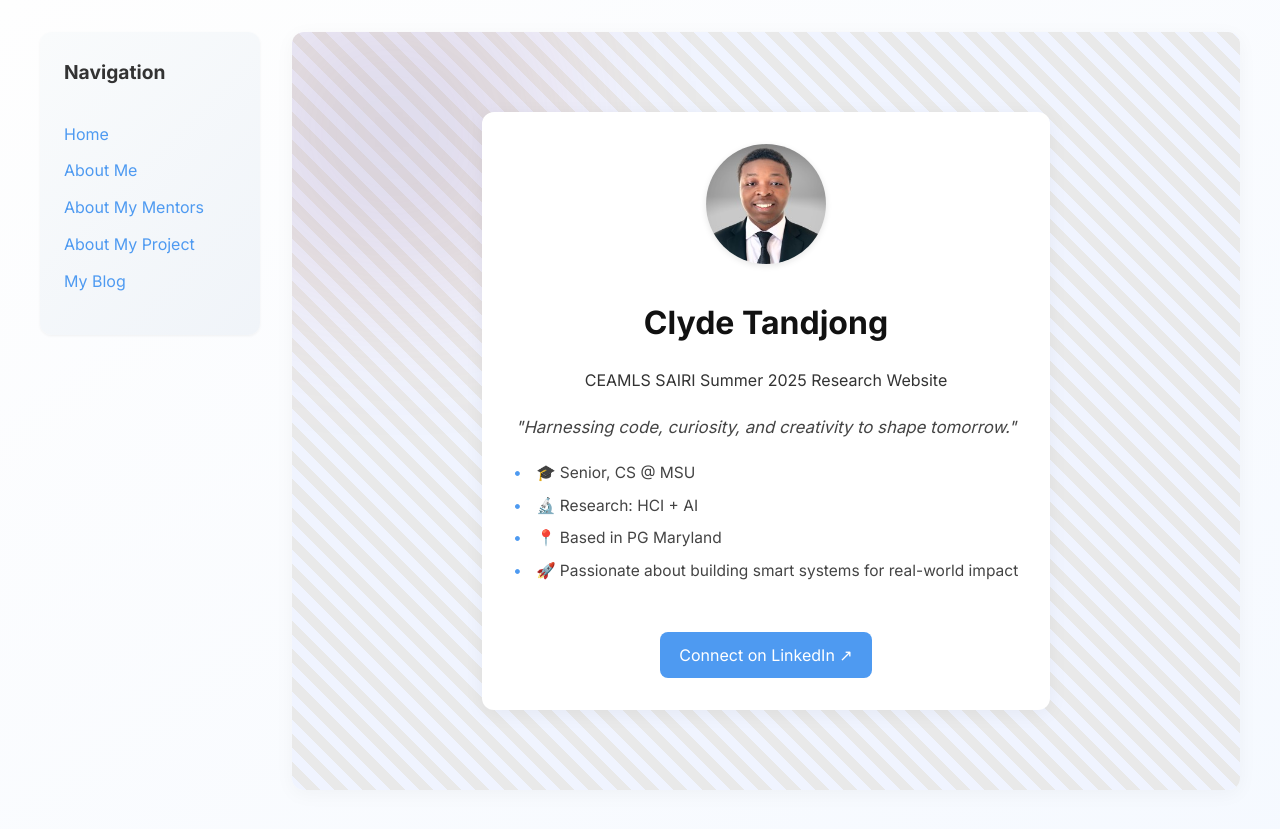
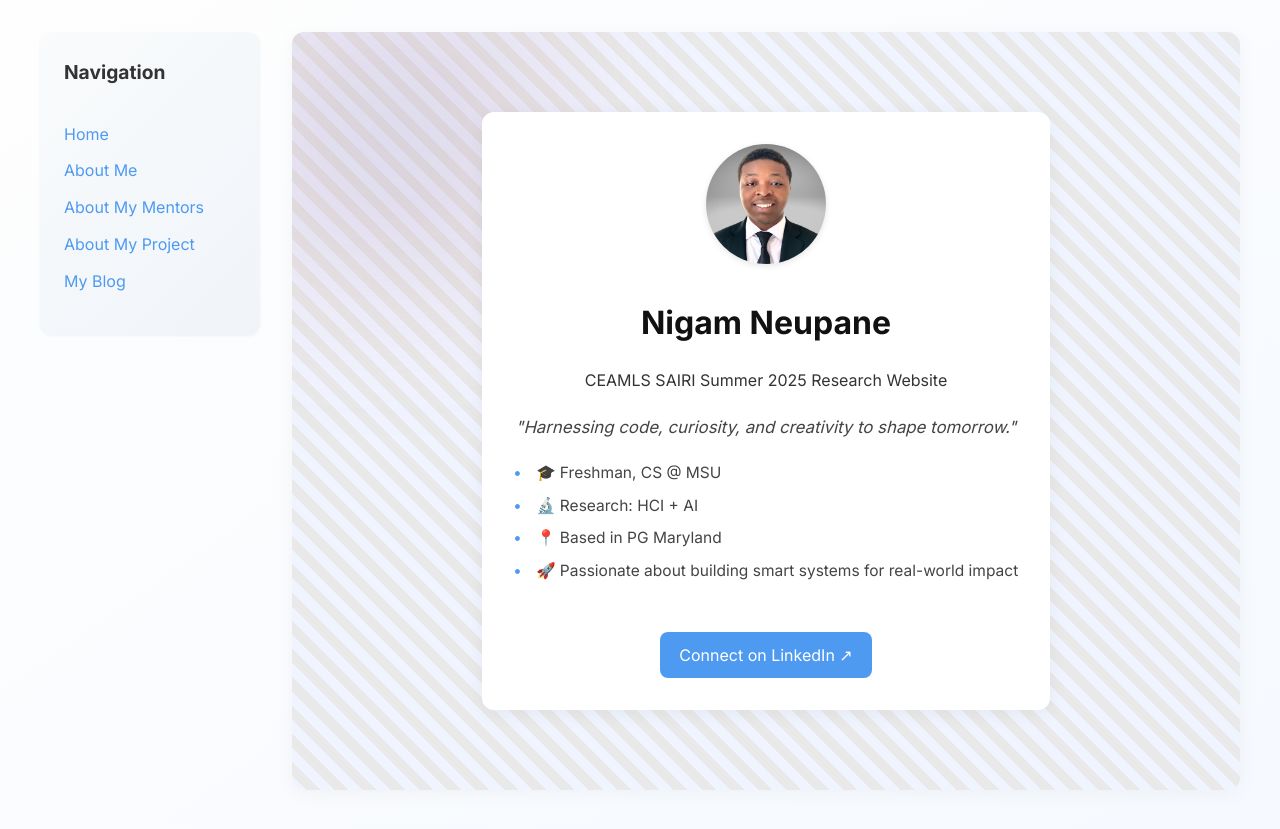
Before and after one commit to NigamNeupane/NigamNeupane.github.io, a Jekyll site: the page built from index.md, in a window 1280 px wide. Shown: the top 829 px of the page. Built offline with Jekyll 4.4.1, drawn with Linux system fonts in a browser that asks for light colours.

Commit message:
Update index.md

```diff
--- a/index.md
+++ b/index.md
@@ -1,16 +1,16 @@
 ---
 layout: home
-title: Clyde Tandjong
+title: Nigam Neupane
 description: CEAMLS SAIRI Summer 2025 Research Website
 
 motto: "Harnessing code, curiosity, and creativity to shape tomorrow."
 
 quick_facts:
-  - "🎓 Senior, CS @ MSU"
+  - "🎓 Freshman, CS @ MSU"
   - "🔬 Research: HCI + AI"
   - "📍 Based in PG Maryland"
   - "🚀 Passionate about building smart systems for real-world impact"
 
-linkedin: https://www.linkedin.com/in/clyde-tandjong-7a3ab0150/
+linkedin: www.linkedin.com/in/nigam-neupane-8536531a8
 image: /assets/images/me.jpeg
 ---
```
